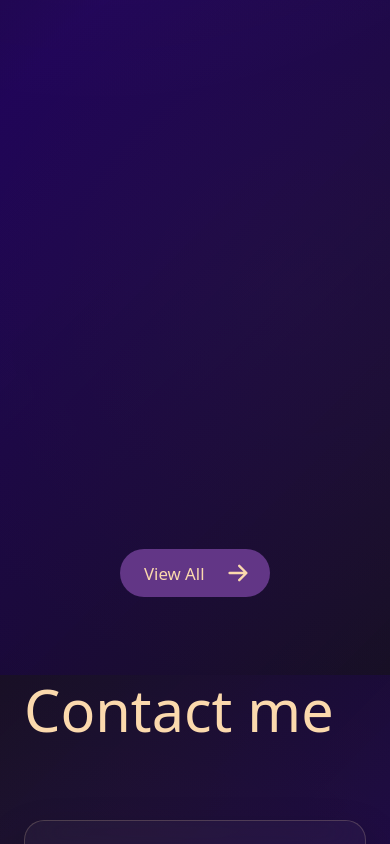
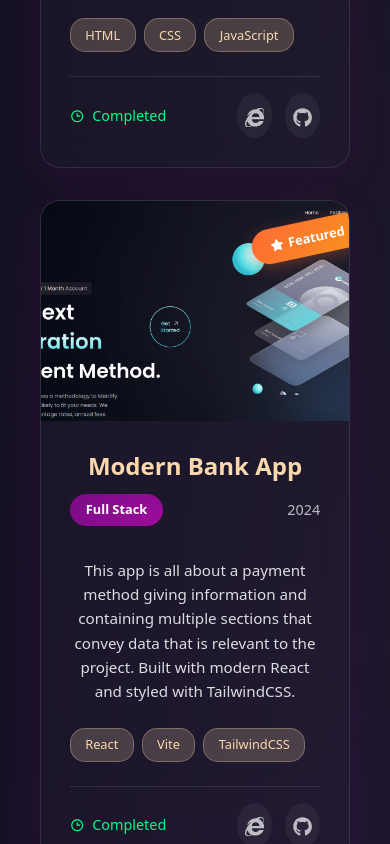
Before and after one commit to nejidevelops/Newton-Portfolio-Project, a React (Vite) app: page / in a window 390 px wide. Shown: the part 4957-5801 px from the top of the page. Built offline with nearby package versions, Linux system fonts and the light colour scheme; no server answers.

Commit message:
Working on the contact page

```diff
--- a/src/components/projects/Projects.jsx
+++ b/src/components/projects/Projects.jsx
@@ -1,238 +1,274 @@
 import React from "react";
 import { Container, Row, Col } from "react-bootstrap";
-import Zoom from "react-reveal/Zoom";
-import { Fade } from "react-reveal";
+import { motion } from "framer-motion";
 import nyc from "../../images/nyc.png";
 import hd from "../../images/hd.png";
 import pp from "../../images/portfolio.png";
-import { FaInternetExplorer, FaGithub } from "react-icons/fa";
+import { FaInternetExplorer, FaGithub, FaExternalLinkAlt, FaCode, FaStar } from "react-icons/fa";
 import { Link } from "react-router-dom";
 import { HiArrowRight } from "react-icons/hi";
+import { BiTime } from "react-icons/bi";
+
+// Projects data structure
+const projectsData = [
+  {
+    id: 1,
+    title: "Bofulo Jillo Hair Studio",
+    description: "Welcome to Bofulo Jillo Hair Studio, where style meets sophistication! Our HTML/CSS project is a virtual representation of a trendy and modern hair studio that combines cutting-edge design with seamless functionality.",
+    image: nyc,
+    technologies: ["HTML", "CSS", "JavaScript"],
+    liveUrl: "https://mohammadnewton.github.io/Barber-shop-project/",
+    githubUrl: "https://github.com/mohammadnewton/Barber-shop-project",
+    category: "Frontend",
+    featured: true,
+    status: "Completed",
+    year: "2023"
+  },
+  {
+    id: 2,
+    title: "Modern Bank App",
+    description: "This app is all about a payment method giving information and containing multiple sections that convey data that is relevant to the project. Built with modern React and styled with TailwindCSS.",
+    image: hd,
+    technologies: ["React", "Vite", "TailwindCSS"],
+    liveUrl: "https://meek-capybara-16dfe7.netlify.app/",
+    githubUrl: "https://github.com/mohammadnewton/modern_bank_app",
+    category: "Full Stack",
+    featured: true,
+    status: "Completed",
+    year: "2024"
+  },
+  {
+    id: 3,
+    title: "DevsPark",
+    description: "Devspark is a conference website that invites people to the tech summits. A comprehensive platform for tech enthusiasts to discover and attend developer conferences.",
+    image: pp,
+    technologies: ["HTML", "CSS", "JavaScript"],
+    liveUrl: "https://mohammadnewton.github.io/Newton-Capstone-Project/",
+    githubUrl: "https://github.com/mohammadnewton/Newton-Capstone-Project",
+    category: "Frontend",
+    featured: false,
+    status: "Completed",
+    year: "2023"
+  }
+];
+
+// Animation variants
+const containerVariants = {
+  hidden: { opacity: 0 },
+  visible: {
+    opacity: 1,
+    transition: {
+      delayChildren: 0.2,
+      staggerChildren: 0.15
+    }
+  }
+};
+
+const cardVariants = {
+  hidden: {
+    opacity: 0,
+    y: 60,
+    scale: 0.9
+  },
+  visible: {
+    opacity: 1,
+    y: 0,
+    scale: 1,
+    transition: {
+      duration: 0.7,
+      ease: "easeOut"
+    }
+  }
+};
+
+const headingVariants = {
+  hidden: { opacity: 0, x: -60 },
+  visible: {
+    opacity: 1,
+    x: 0,
+    transition: {
+      duration: 0.8,
+      ease: "easeOut"
+    }
+  }
+};
+
+// Modern Project Card Component
+const ModernProjectCard = ({ project, index }) => (
+  <motion.div
+    className="modern-project-card"
+    variants={cardVariants}
+    whileHover={{
+      y: -12,
+      scale: 1.02,
+      transition: { duration: 0.3 }
+    }}
+    whileTap={{ scale: 0.98 }}
+  >
+    <div className="project-card-inner">
+      {/* Featured Badge */}
+      {project.featured && (
+        <motion.div
+          className="featured-badge"
+          initial={{ scale: 0, rotate: -12 }}
+          animate={{ scale: 1, rotate: -12 }}
+          transition={{ delay: 0.5 + index * 0.1 }}
+        >
+          <FaStar />
+          <span>Featured</span>
+        </motion.div>
+      )}
+
+      {/* Project Image Container */}
+      <div className="project-image-container">
+        <img src={project.image} alt={project.title} className="project-image" />
+        <div className="project-overlay">
+          <div className="project-actions">
+            <motion.a
+              href={project.liveUrl}
+              target="_blank"
+              rel="noreferrer"
+              className="project-action-btn primary"
+              whileHover={{ scale: 1.1 }}
+              whileTap={{ scale: 0.9 }}
+            >
+              <FaExternalLinkAlt />
+              <span>Live Demo</span>
+            </motion.a>
+            <motion.a
+              href={project.githubUrl}
+              target="_blank"
+              rel="noreferrer"
+              className="project-action-btn secondary"
+              whileHover={{ scale: 1.1 }}
+              whileTap={{ scale: 0.9 }}
+            >
+              <FaGithub />
+              <span>Code</span>
+            </motion.a>
+          </div>
+        </div>
+      </div>
+
+      {/* Project Content */}
+      <div className="project-content">
+        <div className="project-header">
+          <h3 className="project-title">{project.title}</h3>
+          <div className="project-meta">
+            <span className="project-category">{project.category}</span>
+            <span className="project-year">{project.year}</span>
+          </div>
+        </div>
+
+        <p className="project-description">{project.description}</p>
+
+        {/* Technologies */}
+        <div className="project-technologies">
+          {project.technologies.map((tech, idx) => (
+            <span key={idx} className="tech-tag">
+              {tech}
+            </span>
+          ))}
+        </div>
+
+        {/* Project Footer */}
+        <div className="project-footer">
+          <div className="project-status">
+            <BiTime />
+            <span>{project.status}</span>
+          </div>
+          <div className="project-links">
+            <motion.a
+              href={project.liveUrl}
+              target="_blank"
+              rel="noreferrer"
+              className="project-link"
+              whileHover={{ scale: 1.1 }}
+            >
+              <FaInternetExplorer />
+            </motion.a>
+            <motion.a
+              href={project.githubUrl}
+              target="_blank"
+              rel="noreferrer"
+              className="project-link"
+              whileHover={{ scale: 1.1 }}
+            >
+              <FaGithub />
+            </motion.a>
+          </div>
+        </div>
+      </div>
+    </div>
+  </motion.div>
+);
 
 export default function Projects() {
   return (
     <div>
-      <Container fluid className="certificate-section" id="about">
+      <Container fluid className="projects-section" id="projects">
         <Container>
           <Row>
             <Col
               md={12}
-              className="certificate-description d-flex justify-content-start"
+              className="projects-description d-flex justify-content-start"
             >
-              <Zoom left cascade>
-                <h1 className="aboutme-heading">Projects</h1>
-              </Zoom>
+              <motion.div
+                variants={headingVariants}
+                initial="hidden"
+                whileInView="visible"
+                viewport={{ once: true }}
+              >
+                <h1 className="aboutme-heading">Featured Projects</h1>
+                <p className="section-subtitle">
+                  Showcasing my latest work and technical expertise
+                </p>
+              </motion.div>
             </Col>
-            <Col md={4}>
-              <Fade bottom>
-                <div
-                  key={1}
-                  className="singleProject"
-                  style={{
-                    backgroundColor: "rgb(142 70 186 / 31%)",
-                    border: "1px solid",
-                  }}
-                >
-                  <div className="projectContent">
-                    <h5 id={"first"} style={{ color: "#fbd9ad" }}>
-                      Bofulo Jillo Hair Studio
-                    </h5>
-                    <img src={nyc} alt={nyc} />
-                    <div className="project--showcaseBtn">
-                      <a
-                        href={
-                          "https://mohammadnewton.github.io/Barber-shop-project/"
-                        }
-                        target="_blank"
-                        rel="noreferrer"
-                        className={"iconBtn"}
-                        aria-labelledby={`code`}
-                      >
-                        <FaInternetExplorer
-                          id={`code`}
-                          className={"icon"}
-                          aria-label="Code"
-                        />
-                      </a>
-                      <a
-                        href={"https://github.com/mohammadnewton/Barber-shop-project"}
-                        target="_blank"
-                        rel="noreferrer"
-                        className={"iconBtn"}
-                        aria-labelledby={`github`}
-                      >
-                        <FaGithub />
-                      </a>
-                    </div>
-                  </div>
-                  <h6>
-                    <p
-                      className="project--desc"
-                      style={{
-                        background: "#fbd9ad",
-                        color: "#b061df",
-                        fontWeight: 600,
-                      }}
-                    >
-                      Welcome to Bofulo Jillo Hair Studio, where style meets sophistication! Our HTML/CSS project is a virtual representation of a trendy and modern hair studio that combines cutting-edge design with seamless functionality.
-                    </p>
-                  </h6>
-                  <div
-                    className="project--lang"
-                    style={{
-                      background: "#fbd9ad",
-                      color: "#b061df",
-                      fontWeight: 600,
-                    }}
-                  >
-                    HTML, CSS, JavaScript
-                  </div>
-                </div>
-              </Fade>
-            </Col>
-            <Col md={4}>
-              <Fade bottom>
-                <div
-                  key={1}
-                  className="singleProject"
-                  style={{
-                    backgroundColor: "rgb(142 70 186 / 31%)",
-                    border: "1px solid",
-                  }}
-                >
-                  <div className="projectContent">
-                    <h5 id={"first"} style={{ color: "#fbd9ad" }}>
-                      Modern Bank App
-                    </h5>
-                    <img src={hd} alt={hd} />
-                    <div className="project--showcaseBtn">
-                      <a
-                        href={
-                          "https://meek-capybara-16dfe7.netlify.app/"
-                        }
-                        target="_blank"
-                        rel="noreferrer"
-                        className={"iconBtn"}
-                        aria-labelledby={`code`}
-                      >
-                        <FaInternetExplorer
-                          id={`code`}
-                          className={"icon"}
-                          aria-label="Code"
-                        />
-                      </a>
-                      <a
-                        href={"https://github.com/mohammadnewton/modern_bank_app"}
-                        target="_blank"
-                        rel="noreferrer"
-                        className={"iconBtn"}
-                        aria-labelledby={`github`}
-                      >
-                        <FaGithub />
-                      </a>
-                    </div>
-                  </div>
-                  <h6>
-                    <p
-                      className="project--desc"
-                      style={{
-                        background: "#fbd9ad",
-                        color: "#b061df",
-                        fontWeight: 600,
-                      }}
-                    >
-                      This app is all about a payment method giving information and containing multiple sections that convey data that is relevant to the project.
-                    </p>
-                  </h6>
-                  <div
-                    className="project--lang"
-                    style={{
-                      background: "#fbd9ad",
-                      color: "#b061df",
-                      fontWeight: 600,
-                    }}
-                  >
-                    React + Vite, TailwindCSS
-                  </div>
-                </div>
-              </Fade>
-            </Col>
-            <Col md={4}>
-              <Fade bottom>
-                <div
-                  key={1}
-                  className="singleProject"
-                  style={{
-                    backgroundColor: "rgb(142 70 186 / 31%)",
-                    border: "1px solid",
-                  }}
-                >
-                  <div className="projectContent">
-                    <h5 id={"first"} style={{ color: "#fbd9ad" }}>
-                      DevsPark
-                    </h5>
-                    <img src={pp} alt={pp} />
-                    <div className="project--showcaseBtn">
-                      <a
-                        href={
-                          "https://mohammadnewton.github.io/Newton-Capstone-Project/"
-                        }
-                        target="_blank"
-                        rel="noreferrer"
-                        className={"iconBtn"}
-                        aria-labelledby={`code`}
-                      >
-                        <FaInternetExplorer
-                          id={`code`}
-                          className={"icon"}
-                          aria-label="Code"
-                        />
-                      </a>
-                      <a
-                        href={"https://github.com/mohammadnewton/Newton-Capstone-Project"}
-                        target="_blank"
-                        rel="noreferrer"
-                        className={"iconBtn"}
-                        aria-labelledby={`github`}
-                      >
-                        <FaGithub />
-                      </a>
-                    </div>
-                  </div>
-                  <h6>
-                    <p
-                      className="project--desc"
-                      style={{
-                        background: "#fbd9ad",
-                        color: "#b061df",
-                        fontWeight: 600,
-                      }}
-                    >
-                      Devspark is a conference website that invites people to the tech summits.
-                    </p>
-                  </h6>
-                  <div
-                    className="project--lang"
-                    style={{
-                      background: "#fbd9ad",
-                      color: "#b061df",
-                      fontWeight: 600,
-                    }}
-                  >
-                    HTML, CSS, JavaScript
-                  </div>
-                </div>
-              </Fade>
+            <Col xs={12} className="mt-4">
+              <motion.div
+                className="projects-grid"
+                variants={containerVariants}
+                initial="hidden"
+                whileInView="visible"
+                viewport={{ once: true, margin: "-100px" }}
+              >
+                {projectsData.map((project, index) => (
+                  <ModernProjectCard
+                    key={project.id}
+                    project={project}
+                    index={index}
+                  />
+                ))}
+              </motion.div>
             </Col>
           </Row>
-          <div className="blog--viewAll">
+          <motion.div
+            className="view-all-section"
+            initial={{ opacity: 0, y: 30 }}
+            whileInView={{ opacity: 1, y: 0 }}
+            viewport={{ once: true }}
+            transition={{ delay: 0.6, duration: 0.6 }}
+          >
             <Link to="/projectspage">
-              <button className="btn btn-primary">
-                View All
-                <HiArrowRight className="viewArr" />
-              </button>
+              <motion.button
+                className="modern-view-all-btn"
+                whileHover={{
+                  scale: 1.05,
+                  boxShadow: "0 10px 30px rgba(123, 12, 134, 0.3)"
+                }}
+                whileTap={{ scale: 0.95 }}
+              >
+                <span>View All Projects</span>
+                <motion.div
+                  className="btn-icon"
+                  whileHover={{ x: 5 }}
+                >
+                  <HiArrowRight />
+                </motion.div>
+              </motion.button>
             </Link>
-          </div>
+          </motion.div>
         </Container>
       </Container>
     </div>
--- a/src/style.css
+++ b/src/style.css
@@ -1862,7 +1862,268 @@ html {
   box-shadow: 0 6px 20px rgba(123, 12, 134, 0.4);
 }
 
+/* Modern Projects Styles */
+.projects-section {
+  position: relative;
+  padding-bottom: 70px !important;
+  padding-top: 0px !important;
+  color: #fbd9ad;
+}
+
+.projects-description {
+  color: white !important;
+  padding-top: 0px !important;
+  padding-bottom: 20px !important;
+  text-align: center;
+}
+
+.projects-grid {
+  display: grid;
+  grid-template-columns: repeat(auto-fit, minmax(380px, 1fr));
+  gap: 2.5rem;
+  margin-top: 2rem;
+}
+
+.modern-project-card {
+  position: relative;
+  height: 100%;
+  border-radius: 20px;
+  overflow: hidden;
+  background: rgba(255, 255, 255, 0.02);
+  backdrop-filter: blur(15px);
+  border: 1px solid rgba(255, 255, 255, 0.1);
+  box-shadow: 0 10px 40px rgba(123, 12, 134, 0.15);
+  transition: all 0.4s ease;
+  cursor: pointer;
+}
+
+.project-card-inner {
+  position: relative;
+  height: 100%;
+  display: flex;
+  flex-direction: column;
+}
+
+.featured-badge {
+  position: absolute;
+  top: 20px;
+  right: -15px;
+  background: linear-gradient(135deg, #ff6b35, #f7931e);
+  color: white;
+  padding: 0.5rem 1.2rem;
+  border-radius: 20px;
+  font-size: 0.8rem;
+  font-weight: 600;
+  z-index: 10;
+  display: flex;
+  align-items: center;
+  gap: 0.3rem;
+  box-shadow: 0 4px 15px rgba(255, 107, 53, 0.3);
+  transform: rotate(-12deg);
+}
+
+.project-image-container {
+  position: relative;
+  height: 220px;
+  overflow: hidden;
+}
+
+.project-image {
+  width: 100%;
+  height: 100%;
+  object-fit: cover;
+  transition: transform 0.4s ease;
+}
+
+.modern-project-card:hover .project-image {
+  transform: scale(1.1);
+}
+
+.project-overlay {
+  position: absolute;
+  top: 0;
+  left: 0;
+  right: 0;
+  bottom: 0;
+  background: linear-gradient(135deg, rgba(123, 12, 134, 0.9), rgba(155, 12, 155, 0.9));
+  display: flex;
+  align-items: center;
+  justify-content: center;
+  opacity: 0;
+  transition: all 0.4s ease;
+}
+
+.modern-project-card:hover .project-overlay {
+  opacity: 1;
+}
+
+.project-actions {
+  display: flex;
+  gap: 1rem;
+}
+
+.project-action-btn {
+  display: flex;
+  align-items: center;
+  gap: 0.5rem;
+  padding: 0.8rem 1.5rem;
+  border-radius: 25px;
+  font-weight: 600;
+  text-decoration: none;
+  transition: all 0.3s ease;
+  border: 2px solid transparent;
+}
+
+.project-action-btn.primary {
+  background: white;
+  color: #7b0c86;
+}
+
+.project-action-btn.secondary {
+  background: transparent;
+  color: white;
+  border-color: white;
+}
+
+.project-action-btn:hover {
+  transform: translateY(-2px);
+  text-decoration: none;
+}
+
+.project-action-btn.primary:hover {
+  background: #f0f0f0;
+  color: #7b0c86;
+}
+
+.project-action-btn.secondary:hover {
+  background: white;
+  color: #7b0c86;
+}
+
+.project-content {
+  padding: 1.8rem;
+  flex: 1;
+  display: flex;
+  flex-direction: column;
+}
+
+.project-header {
+  margin-bottom: 1rem;
+}
+
+.project-title {
+  color: #fbd9ad;
+  font-size: 1.5rem;
+  font-weight: 700;
+  margin: 0 0 0.8rem 0;
+  line-height: 1.3;
+}
+
+.project-meta {
+  display: flex;
+  justify-content: space-between;
+  align-items: center;
+  margin-bottom: 1rem;
+}
+
+.project-category {
+  background: linear-gradient(135deg, #7b0c86, #9b0c9b);
+  color: white;
+  padding: 0.4rem 1rem;
+  border-radius: 20px;
+  font-size: 0.8rem;
+  font-weight: 600;
+}
+
+.project-year {
+  color: rgba(255, 255, 255, 0.7);
+  font-size: 0.9rem;
+  font-weight: 500;
+}
+
+.project-description {
+  color: rgba(255, 255, 255, 0.85);
+  font-size: 0.95rem;
+  line-height: 1.6;
+  margin-bottom: 1.5rem;
+  flex: 1;
+}
+
+.project-technologies {
+  display: flex;
+  flex-wrap: wrap;
+  gap: 0.5rem;
+  margin-bottom: 1.5rem;
+}
+
+.tech-tag {
+  background: rgba(251, 217, 173, 0.2);
+  border: 1px solid rgba(251, 217, 173, 0.3);
+  color: #fbd9ad;
+  padding: 0.4rem 0.9rem;
+  border-radius: 15px;
+  font-size: 0.8rem;
+  font-weight: 500;
+}
+
+.project-footer {
+  display: flex;
+  justify-content: space-between;
+  align-items: center;
+  padding-top: 1rem;
+  border-top: 1px solid rgba(255, 255, 255, 0.1);
+  margin-top: auto;
+}
+
+.project-status {
+  display: flex;
+  align-items: center;
+  gap: 0.5rem;
+  color: #00ff88;
+  font-size: 0.9rem;
+  font-weight: 500;
+}
+
+.project-links {
+  display: flex;
+  gap: 0.8rem;
+}
+
+.project-link {
+  color: rgba(255, 255, 255, 0.7);
+  font-size: 1.2rem;
+  transition: all 0.3s ease;
+  padding: 0.5rem;
+  border-radius: 50%;
+  background: rgba(255, 255, 255, 0.05);
+}
+
+.project-link:hover {
+  color: #eb90ff;
+  background: rgba(235, 144, 255, 0.1);
+  text-decoration: none;
+}
+
 @media (max-width: 768px) {
+  .projects-grid {
+    grid-template-columns: 1fr;
+    gap: 2rem;
+  }
+
+  .modern-project-card {
+    margin: 0 1rem;
+  }
+
+  .project-actions {
+    flex-direction: column;
+    gap: 0.8rem;
+  }
+
+  .project-action-btn {
+    padding: 0.7rem 1.2rem;
+    font-size: 0.9rem;
+  }
+
   .gallery-title {
     font-size: 2.2rem;
   }
```
